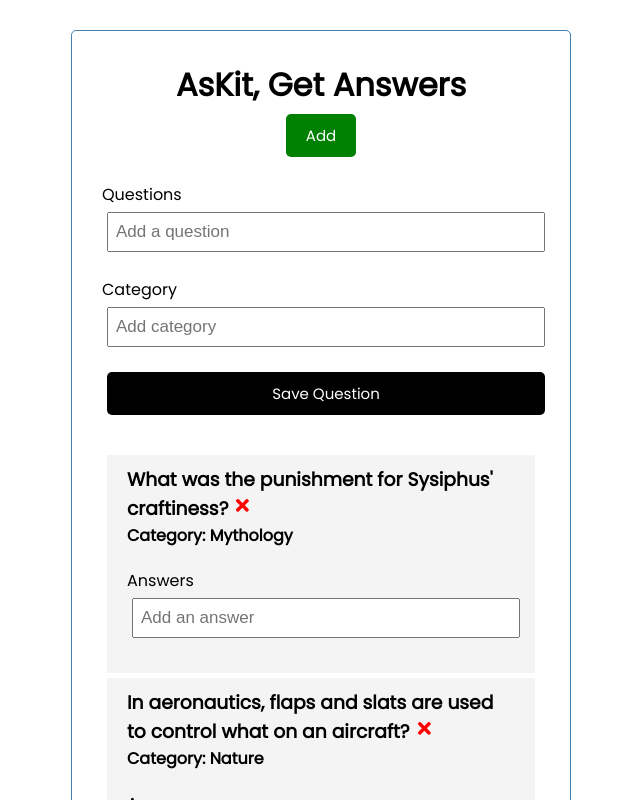
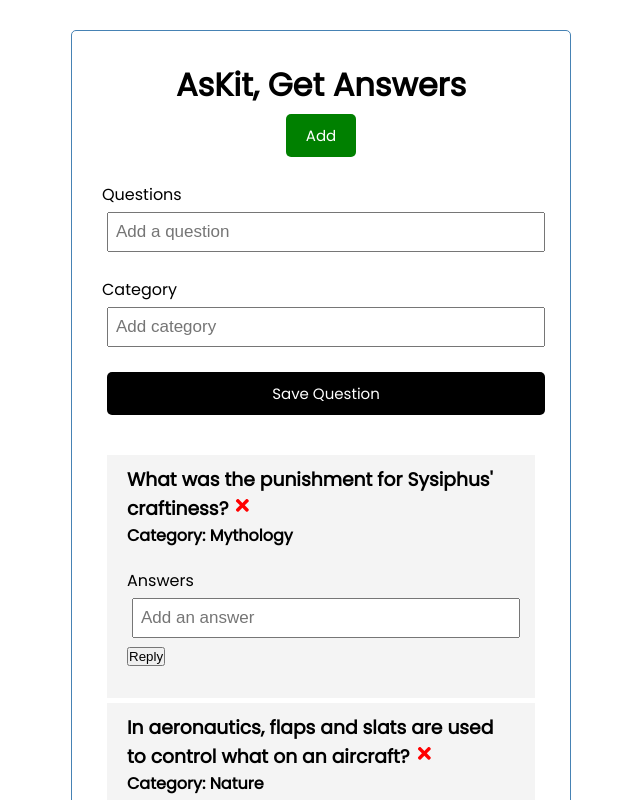
Before and after one commit to Chemonges001/chemonges001-project-phase2, a React (Create React App) app in the folder ask-here/: page / in a window 1280 px wide. Shown: the top 800 px of the page, without its empty margins (319-959 px from the left). Built offline with nearby package versions, Linux system fonts and the light colour scheme.

Commit message:
toggle question form

```diff
--- a/ask-here/src/Components/Answer.js
+++ b/ask-here/src/Components/Answer.js
@@ -15,6 +15,7 @@ function Answer({onAdd}) {
           <input type='text' placeholder='Add an answer'value ={answer} onChange ={(e)=>
           setAnswer(e.target.value)}
           />
+          <button onSubmit={onSubmit}>Reply</button>
         </div>
   )
 }
--- a/ask-here/src/Components/Question.js
+++ b/ask-here/src/Components/Question.js
@@ -1,8 +1,17 @@
-import React from 'react'
+import React, {useState} from 'react'
 import { FaTimes } from "react-icons/fa"
 import Answer from './Answer'
 
 function Question({question, onDelete}) {
+
+  const [answers, setAnswers] =useState("")
+
+  const addAnswer =(answer) =>{
+    const id = Math.floor(Math.random() * 1000) +1
+    const newAnswer ={id, ...answer}
+    setAnswers([...answers, newAnswer])
+
+  }
   return (
     <div className='question'>
         <h3>{question.quiz} {' '}
@@ -11,7 +20,7 @@ function Question({question, onDelete}) {
         </h3>
         <h4>Category: {question.category}</h4>
         {/* <p>Answer: {question.answer}</p> */}
-        <Answer/>
+        <Answer onAdd={addAnswer}/>
 
     </div>
   )
```
